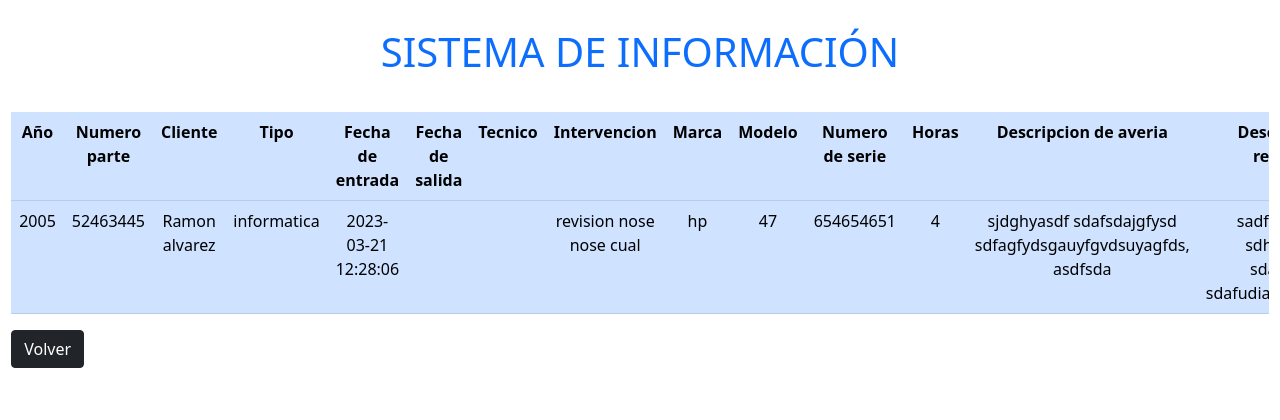
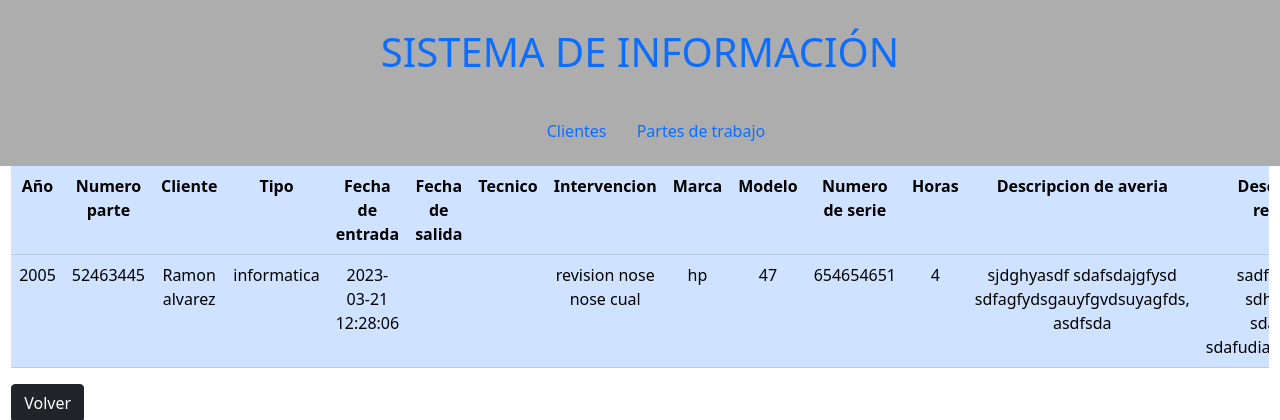
Before and after one commit to Rolob3rto/Sistema-de-informacion-IMS, a PHP site: page /plantillas/listadoPartesDeTrabajo.php in a window 1280 px wide. Shown: the top 420 px of the page. Run offline with PHP 8.4, Linux system fonts and the light colour scheme; data comes from the database, SQL or seed files in the repository.

Commit message:
metiendo y cambiando plantillas para loslistados

```diff
--- a/css/generico.css
+++ b/css/generico.css
@@ -9,6 +9,25 @@ h1 {
 
 .menuPrincipal {
   background-color: rgb(173, 173, 173);
+  display: flex;
+  justify-content: center;
+  flex-direction: column;
+  text-align: center;
+}
+.menuPrincipal a {
+  text-decoration: none;
+  color: #0d6efd;
+}
+
+.principal {
+  display: flex;
+  text-align: center;
+  justify-content: center;
+}
+
+.menuLateral {
+  display: flex;
+  flex-direction: column;
 }
 
 .formBusqueda {
--- a/plantillas/comunes/menuPrincipal.php
+++ b/plantillas/comunes/menuPrincipal.php
@@ -1,3 +1,7 @@
 <div class="menuPrincipal">
-    <h1 class="h1 text-center text-primary">SISTEMA DE INFORMACIÓN</h1>
+    <h1 class="h1 text-primary">SISTEMA DE INFORMACIÓN</h1>
+    <ul class="">
+        <li class="btn"><a href="listadoClientes.php">Clientes</a></li>
+        <li class="btn"><a href="listadoPartesDeTrabajo.php">Partes de trabajo</a></li>
+    </ul>
 </div>
--- a/plantillas/listadoPartesDeTrabajo.php
+++ b/plantillas/listadoPartesDeTrabajo.php
@@ -30,7 +30,7 @@
     <script src="../js/bootstrap/bootstrap.bundle.min.js"></script>
 </head>
 <body>
-    <h1 class="h1 text-center text-primary">SISTEMA DE INFORMACIÓN</h1>
+    <?php include('comunes/menuPrincipal.php') ?>
     <div class="table-responsive">
     <table class="table table-primary">
     <?php
--- a/scss/generico.scss
+++ b/scss/generico.scss
@@ -9,6 +9,26 @@ h1{
 }
 .menuPrincipal{
     background-color: $menuFondo;
+    display: flex;
+    justify-content: center;
+    flex-direction: column;
+    text-align: center;
+
+    a{
+        text-decoration: none;
+        color: #0d6efd;
+
+    }
+}
+.principal{
+    display: flex;
+    text-align: center;
+    justify-content: center;
+}
+
+.menuLateral{
+    display: flex;
+    flex-direction: column;
 }
 
 .formBusqueda{
```
Also changed, not shown: plantillas/comunes/menuLateral.php (added, +13 -0 lines), plantillas/listadoClientes.php (+11 -22 lines), plantillas/modificarClientes.php (added, +14 -0 lines), img/logonuevoims.jpg (added).
